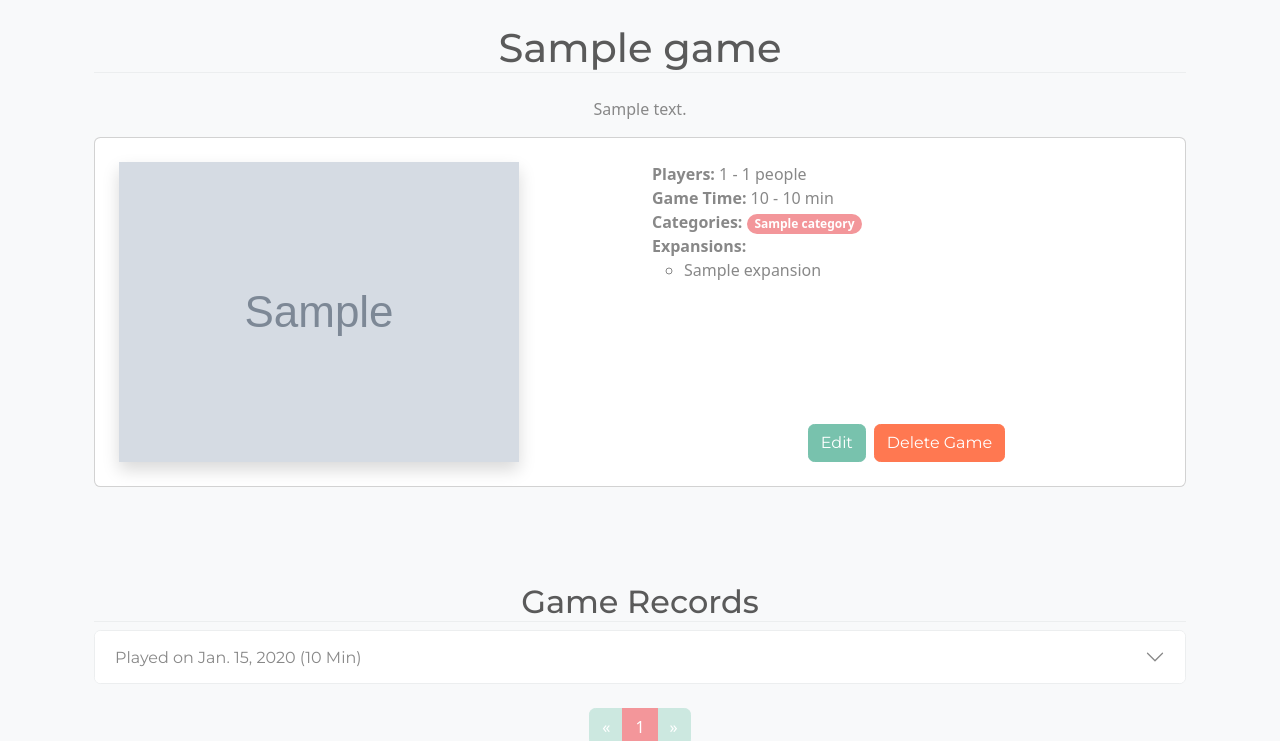
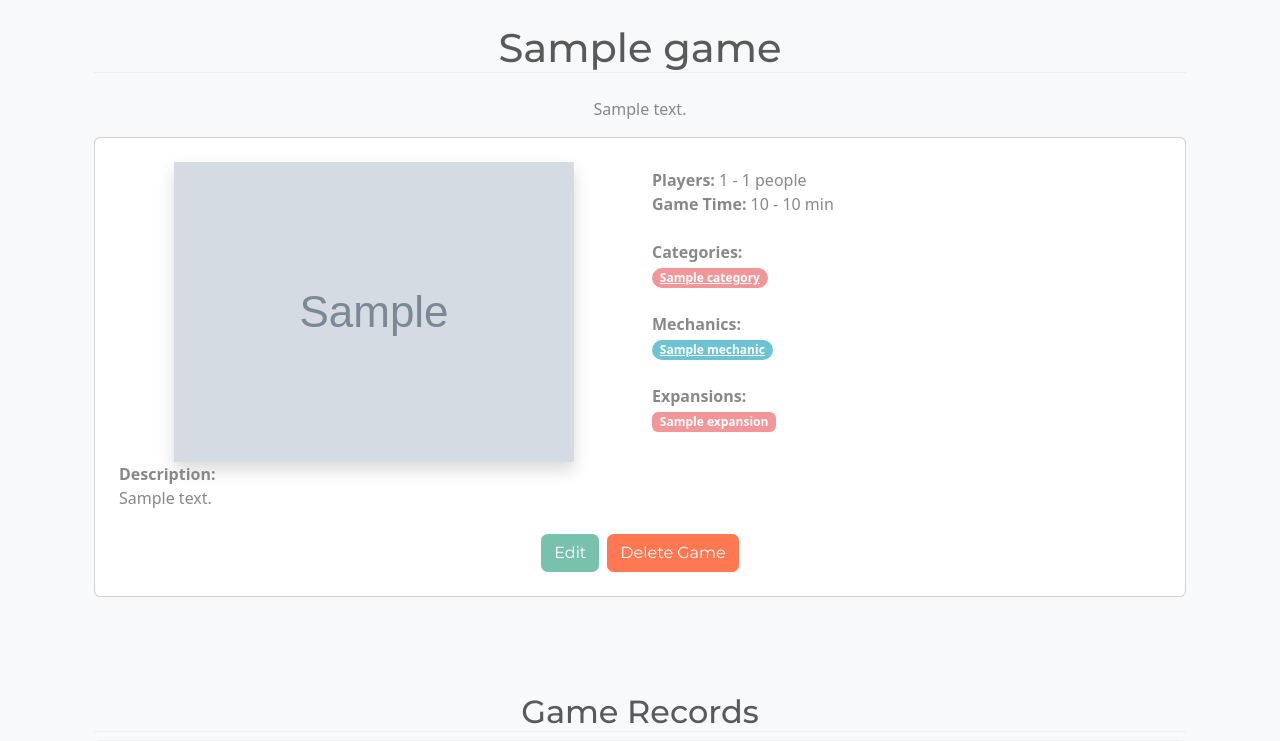
Before and after one commit to MagUsagi/boardgame_recorder, a Django app: a page that uses boardgames/templates/boardgames/game_detail.html in a window 1280 px wide. Shown: the part 56-797 px from the top of the page. Run offline with Django 5.2, Linux system fonts and the light colour scheme; tables that the repository leaves empty hold one stand-in row (values such as "Sample post"); grey boxes marked "Sample" are stand-in pictures; some libraries are stand-ins or nearby versions.

Commit message:
Sort categories in alphabetical order
Add MechanIc model and separate it from Category

Update Game model: add Summary and Description (for longer text)

Center game images in game_detail.html

Preserve line breaks in Description using linebreaksbr filter

```diff
--- a/boardgames/admin.py
+++ b/boardgames/admin.py
@@ -1,9 +1,11 @@
 from django.contrib import admin
-from .models import Category, Game, Expansion, Player, History, Result
+from .models import Category, Mechanic, Game, Expansion, Player, History, Result
 
 # Register your models here.
 
 admin.site.register(Category)
+
+admin.site.register(Mechanic)
 
 @admin.register(Game)
 class GameAdmin(admin.ModelAdmin):
--- a/boardgames/forms.py
+++ b/boardgames/forms.py
@@ -1,11 +1,16 @@
 from django import forms
 from django.forms import inlineformset_factory
-from .models import Game, Category, History, Result, Expansion, Player
+from .models import Game, Category, Mechanic, History, Result, Expansion, Player
 
 
 class GameForm(forms.ModelForm):
     category = forms.ModelMultipleChoiceField(
         queryset=Category.objects.all(),
+        widget=forms.CheckboxSelectMultiple,
+        required=False
+    )
+    mechanic = forms.ModelMultipleChoiceField(
+        queryset=Mechanic.objects.all(),
         widget=forms.CheckboxSelectMultiple,
         required=False
     )
@@ -29,11 +34,11 @@
         max_value=999,
         widget=forms.NumberInput(attrs={'class': 'form-control', 'placeholder': 'Max', 'style': 'width: 70px;'})
     )
-    description = forms.CharField(widget=forms.Textarea(attrs={'class': 'form-control', 'rows': 3}), required=False)
+    summary = forms.CharField(widget=forms.Textarea(attrs={'class': 'form-control', 'rows': 3}), required=False)
 
     class Meta:
         model = Game
-        fields = ['title', 'image', 'min_players', 'max_players', 'min_duration', 'max_duration', 'description', 'category']
+        fields = ['title', 'image', 'min_players', 'max_players', 'min_duration', 'max_duration', 'summary', 'description', 'category', 'mechanic']
 
     def clean(self):
         cleaned_data = super().clean()
--- a/boardgames/models.py
+++ b/boardgames/models.py
@@ -11,6 +11,19 @@
 
     class Meta:
         verbose_name_plural = 'categories'
+        ordering = ['name']
+
+    def __str__(self):
+        return self.name
+
+
+class Mechanic(models.Model):
+    name = models.CharField(max_length=50)
+    description = models.TextField(blank=True)
+
+    class Meta:
+        verbose_name_plural = 'mechanics'
+        ordering = ['name']
 
     def __str__(self):
         return self.name
@@ -23,12 +36,14 @@
     max_players = models.PositiveIntegerField()
     min_duration = models.PositiveIntegerField()
     max_duration = models.PositiveIntegerField()
+    summary = models.CharField(max_length=500, blank=True)
     description = models.TextField(blank=True)
     slug = models.SlugField(unique=True)
     category = models.ManyToManyField(Category, blank=True)
+    mechanic = models.ManyToManyField(Mechanic, blank=True)
 
     def save(self, *args, **kwargs):
-        if not self.slug:
+        if not self.slug or self.title != Game.objects.get(pk=self.pk).title:
             self.slug = slugify(self.title)
         super().save(*args, **kwargs)
 
--- a/boardgames/templates/boardgames/game_detail.html
+++ b/boardgames/templates/boardgames/game_detail.html
@@ -9,18 +9,18 @@
 
 <div class="container">
     <h1 class="border-bottom mb-4 text-center">{{ game.title }}</h1>
-    <p class="text-center">{{ game.description }}</p>
+    <p class="text-center">{{ game.summary }}</p>
 
     <!-- game detail session -->
     <div class="card p-4">
-        <div class="row g-4 row-cols-1 row-cols-sm-2">
+        <div class="row g-4 row-cols-1 row-cols-sm-2 align-items-center">
 
             <!-- image area -->
             <div class="col">
-                <div class="row">
-                    <div class="col col-12">
+                <div class="row justify-content-center">
+                    <div class="col-12 text-center">
                         {% if game.image %}
-                            <img class="img-fluid shadow" src="{{ game.image.url }}" alt="{{ game.title }}">
+                            <img class="img-fluid shadow mx-auto" src="{{ game.image.url }}" alt="{{ game.title }}" style="max-height: 300px; width: auto;">
                         {% else %}
                             <div class="d-flex justify-content-center align-items-center bg-light shadow" style="height: 300px; width: 100%;">
                                 <span>No image Available</span>
@@ -35,33 +35,84 @@
                 <ul class="list-unstyled mb-4">
                     <li><strong>Players:</strong> {{ game.min_players }} - {{ game.max_players }} people</li>
                     <li><strong>Game Time:</strong> {{ game.min_duration }} - {{ game.max_duration }} min</li>
+                    <br>
                     <li>
-                        <strong>Categories:</strong>
+                        <strong>Categories:</strong><br>
                         {% for category in game.category.all %}
-                            <span class="badge rounded-pill bg-secondary">
+                            <a
+                                tabindex="0"
+                                role="button"
+                                class="badge rounded-pill bg-secondary link-underline link-underline-opacity-0"
+                                data-bs-container="body"
+                                data-bs-toggle="popover"
+                                data-bs-placement="bottom"
+                                data-bs-content="{{ category.description }}"
+                                data-bs-trigger="focus"
+                            >
                                 {{ category.name }}
-                            </span>
+                            </a>
                         {% empty %}
                             <span class="text-muted">No categories</span>
                         {% endfor %}
                     </li>
-                    {% if game.expansions.all %}
-                        <li><strong>Expansions:</strong></li>
-                        <ul>
+
+                    <br>
+
+                    <li>
+                        <strong>Mechanics:</strong><br>
+                        {% for mechanic in game.mechanic.all %}
+                        <a
+                            tabindex="0"
+                            role="button"
+                            class="badge rounded-pill bg-info link-underline link-underline-opacity-0"
+                            data-bs-container="body"
+                            data-bs-toggle="popover"
+                            data-bs-placement="bottom"
+                            data-bs-content="{{ mechanic.description }}"
+                            data-bs-trigger="focus"
+                        >
+                            {{ mechanic.name }}
+                        </a>
+                        {% empty %}
+                            <span class="text-muted">No mechanics</span>
+                        {% endfor %}
+                    </li>
+
+                    <br>
+
+                    <li>
+                        <strong>Expansions:</strong><br>
                         {% for expansion in game.expansions.all %}
-                                <li>{{ expansion.name }}</li>
+                            <span class="badge bg-dark">
+                                {{ expansion.name }}
+                            </span>
+                        {% empty %}
+                            <span class="text-muted">No expansions</span>
                         {% endfor %}
+                    </li>
+
                 </ul>
+            </div>
+        </div>
+
+        <div>
+            <strong>Description:</strong><br>
+            {% if game.description %}
+                <span>{{ game.description|linebreaksbr }}</span>
+            {% else %}
+                <span class="text-muted">No Description</span>
             {% endif %}
-                </ul>
+        </div>
+
+        <br>
 
         <div class="mt-auto d-flex justify-content-center gap-2">
                 <button class="btn btn-primary" data-bs-toggle="modal" data-bs-target="#editGameModal">Edit</button>
                 <button class="btn btn-danger" data-bs-toggle="modal" data-bs-target="#deleteGameModal">Delete Game</button>
         </div>
-            </div>
 
-        </div>
+
+
     </div>
 
     <br><br>
@@ -194,6 +245,14 @@
     </div>
 
 </div>
+<script>
+    // Popover
+    const popoverTriggerList = document.querySelectorAll('[data-bs-toggle="popover"]')
+    const popoverList = [...popoverTriggerList].map(popoverTriggerEl => new bootstrap.Popover(popoverTriggerEl))
+    const popover = new bootstrap.Popover('.popover-dismiss', {
+        trigger: 'focus'
+    })
+</script>
 
 
 <!-- Modal -->
--- a/boardgames/templates/boardgames/modals/edit_game_modal.html
+++ b/boardgames/templates/boardgames/modals/edit_game_modal.html
@@ -66,13 +66,27 @@
 
                     <br>
 
+                    <!-- Summary -->
+                    {{ edit_game_form.summary|as_crispy_field }}
+
                     <!-- Description -->
                     {{ edit_game_form.description|as_crispy_field }}
+
 
                     <!-- Category -->
                     <label>Category</label>
                     <div class="row row-cols-2 g-2">
                         {% for checkbox in edit_game_form.category %}
+                            <div class="col">{{ checkbox.tag }} {{ checkbox.choice_label }}</div>
+                        {% endfor %}
+                    </div>
+
+                    <br>
+
+                    <!-- Mechanic -->
+                    <label>Mechanic</label>
+                    <div class="row row-cols-2 g-2">
+                        {% for checkbox in edit_game_form.mechanic %}
                             <div class="col">{{ checkbox.tag }} {{ checkbox.choice_label }}</div>
                         {% endfor %}
                     </div>
@@ -197,7 +211,8 @@
             if (data.success) {
                 window.scrollTo({ top: 0, behavior: 'smooth' });
                 setTimeout(() => {
-                    location.reload(); // Refresh the page or dynamically update content
+                    const newSlug = data.slug;
+                    window.location.href = `/games/${newSlug}`; // Refresh the page or dynamically update content
                 }, 500);
             } else {
                 displayErrors(data.errors); // Display errors in correct fields
--- a/boardgames/urls.py
+++ b/boardgames/urls.py
@@ -20,4 +20,5 @@
 ]
 
 if settings.DEBUG:
+    urlpatterns += static(settings.STATIC_URL, document_root=settings.STATIC_ROOT)
     urlpatterns += static(settings.MEDIA_URL, document_root=settings.MEDIA_ROOT)
--- a/boardgames/views.py
+++ b/boardgames/views.py
@@ -1,12 +1,13 @@
 from django.shortcuts import render, redirect, get_object_or_404
 from .models import Game, History, Expansion, Result, Player
 from .forms import GameForm, HistoryForm, ResultFormSet, PlayerForm
-from django.http import JsonResponse
+from django.http import JsonResponse, HttpResponseRedirect
 from django.contrib import messages
 from django.core.paginator import Paginator
 from django.db.models import Count, Sum
 import random
 from datetime import timedelta, date
+from django.urls import reverse
 
 # Create your views here.
 
@@ -236,7 +237,8 @@
     if request.method == 'POST':
         form = GameForm(request.POST, request.FILES, instance=game)
         if form.is_valid():
-            form.save()
+            game = form.save()
+
             messages.success(request, "Game updated successfully")
 
             Expansion.objects.filter(game=game).delete()
@@ -249,9 +251,9 @@
                 return JsonResponse({
                     'success': True,
                     'message': 'Game updated successfully!',
+                    'slug': game.slug,
                     'game': {
                         'title': game.title,
-                        'slug': game.slug,
                         'min_players': game.min_players,
                         'max_players': game.max_players,
                         'min_duration': game.min_duration,
@@ -260,7 +262,7 @@
                     }
                 })
 
-            return redirect('game_detail', slug=game.slug)
+            return HttpResponseRedirect(reverse('game_detail', kwargs={'slug': game.slug}))
         else:
             if request.headers.get('X-Requested-With') == 'XMLHttpRequest':
                 return JsonResponse({'success': False, 'errors': form.errors})
--- a/config/urls.py
+++ b/config/urls.py
@@ -24,4 +24,5 @@
     path('', include('boardgames.urls')),
 ]
 
+urlpatterns += static(settings.STATIC_URL, document_root=settings.STATIC_ROOT)
 urlpatterns += static(settings.MEDIA_URL, document_root=settings.MEDIA_ROOT)
```
Also changed, not shown: boardgames/templates/boardgames/dashboard.html (+15 -23 lines), boardgames/templates/boardgames/modals/add_game_modal.html (+13 -0 lines), static/js/random_game.js (+5 -2 lines), boardgames/migrations/0015_mechanism_alter_category_options_game_summary_and_more.py (added), boardgames/migrations/0016_rename_mechanism_mechanic_alter_mechanic_options_and_more.py (added), static/img/no_image.jpg (added). Lines whose indentation alone changed are shown as unchanged.
